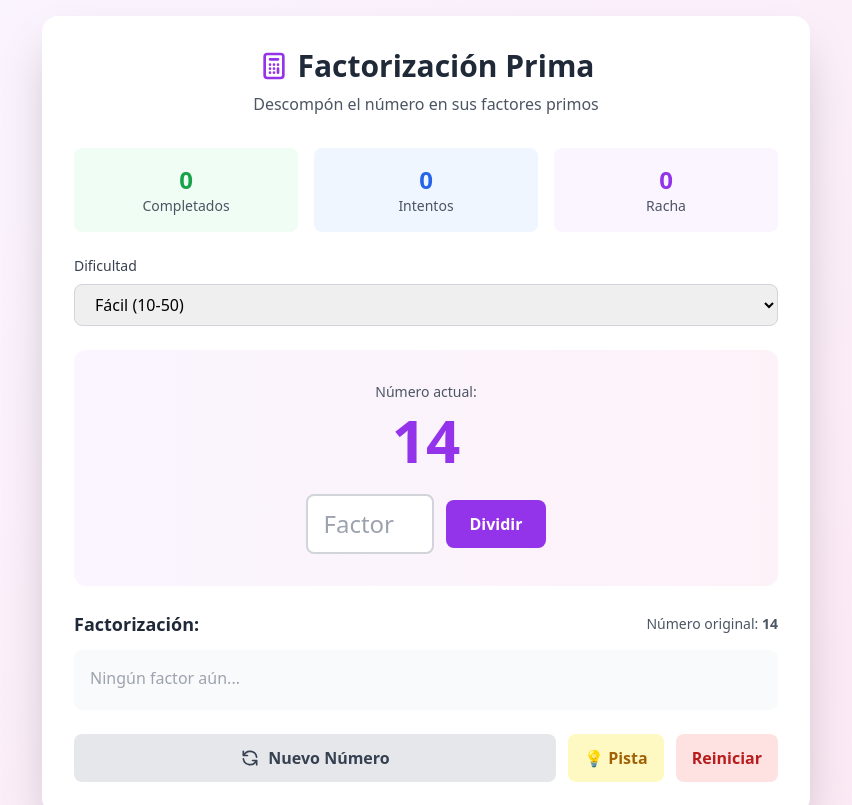
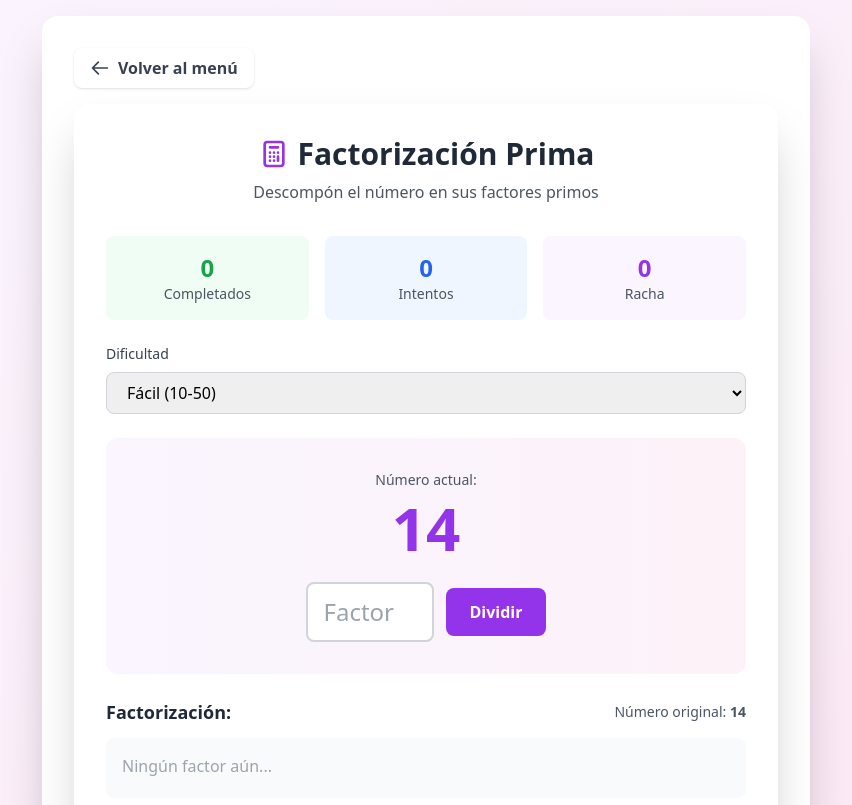
Before and after one commit to guillefabregat-lang/matematicas_interactivas, a plain HTML site: page factorizacion.html in a window 1280 px wide. Shown: the top 805 px of the page, without its empty margins (214-1066 px from the left). Drawn offline with nearby package versions, Linux system fonts and the light colour scheme.

Commit message:
Update factorizacion.html

```diff
--- a/factorizacion.html
+++ b/factorizacion.html
@@ -19,6 +19,18 @@
 <body>
     <div class="min-h-screen bg-gradient-to-br from-purple-50 to-pink-100 p-4 flex items-center justify-center">
         <div class="max-w-3xl w-full">
+            <div class="bg-white rounded-2xl shadow-2xl p-8">
+                 <!-- Botón volver -->
+            <div class="mb-4">
+                <button onclick="window.location.href='index.html'"
+                    class="px-4 py-2 bg-white text-gray-700 rounded-lg font-semibold hover:bg-gray-100 transition-colors shadow flex items-center gap-2">
+                    <svg class="w-5 h-5" fill="none" stroke="currentColor" viewBox="0 0 24 24">
+                        <path stroke-linecap="round" stroke-linejoin="round" stroke-width="2" d="M10 19l-7-7m0 0l7-7m-7 7h18"/>
+                    </svg>
+                    Volver al menú
+                </button>
+            </div>
+
             <div class="bg-white rounded-2xl shadow-2xl p-8">
                 <!-- Header -->
                 <div class="text-center mb-8">
```
